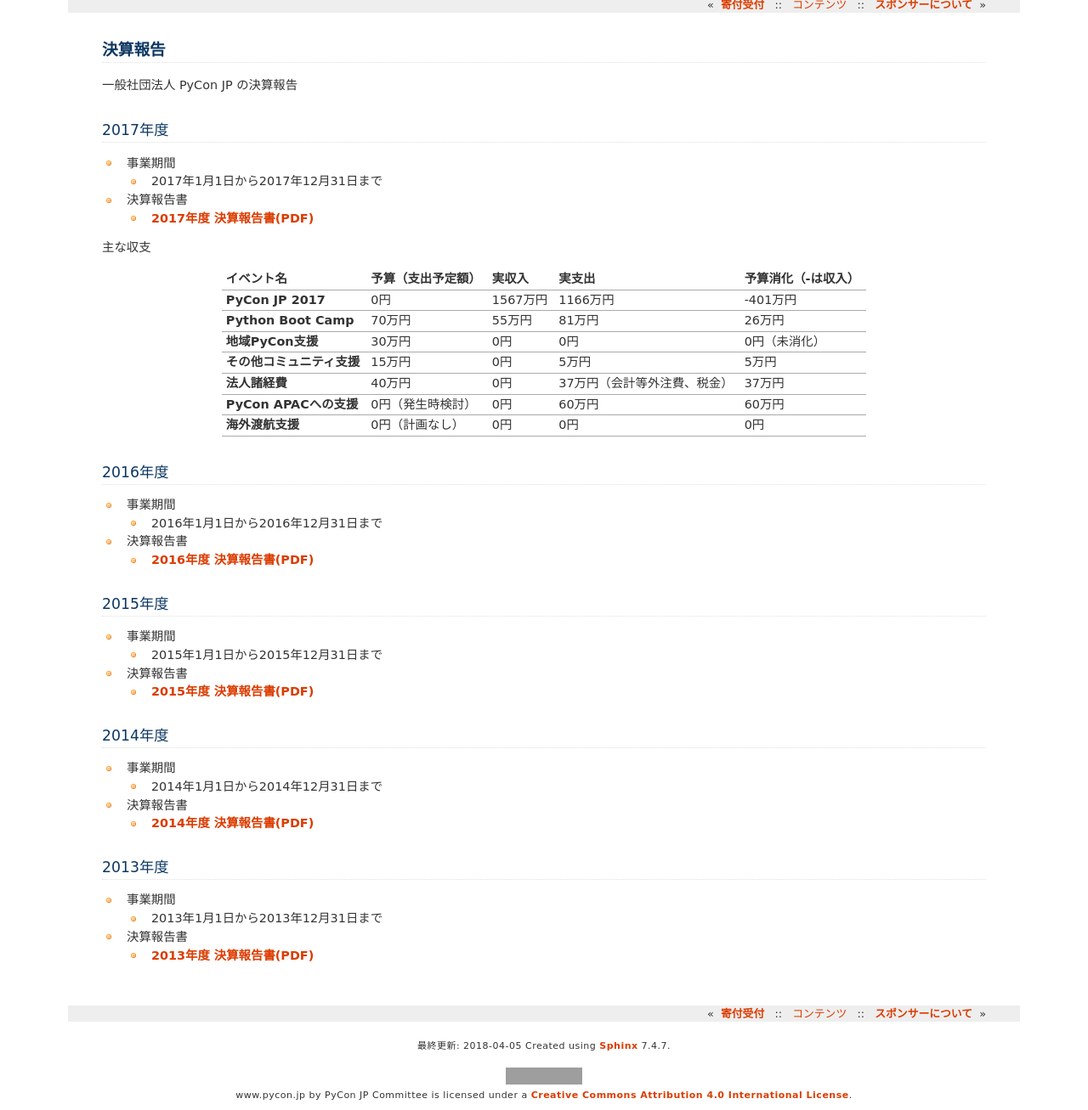
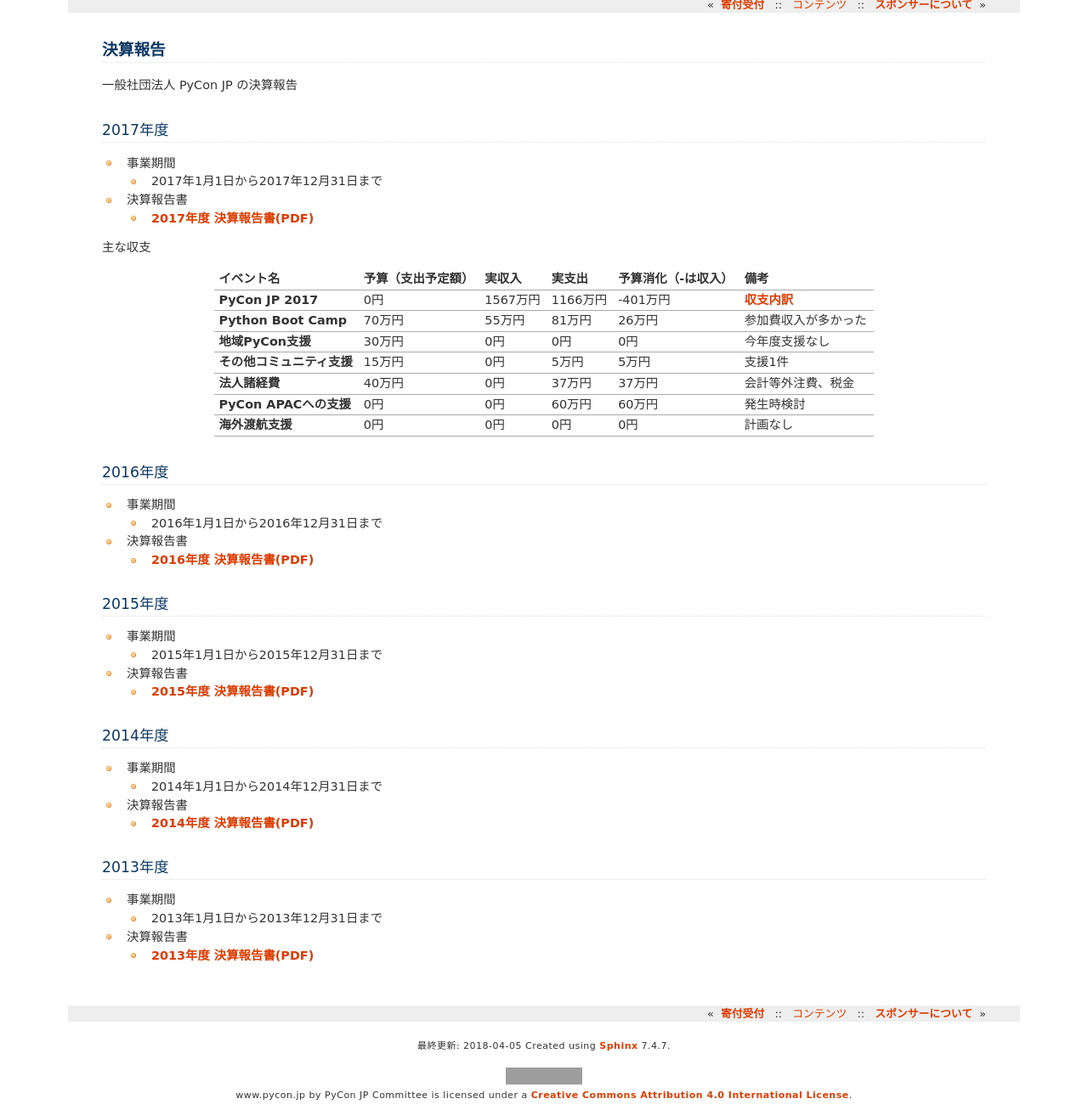
Before and after one commit to pyconjp/www.pycon.jp, a Sphinx documentation site: the page built from source/annualreport/index.rst, in a window 1280 px wide, cut to the strip 129-1436 px from the top of the page. Shown: the whole strip at 85% size. Built offline with Sphinx 7.4.7, drawn with Linux system fonts in a browser that asks for light colours; grey boxes are pictures that could not be loaded.

Commit message:
update 2017 report

```diff
--- a/source/annualreport/index.rst
+++ b/source/annualreport/index.rst
@@ -28,48 +28,56 @@
      - 実収入
      - 実支出
      - 予算消化（-は収入）
+     - 備考
 
    - - PyCon JP 2017
      - 0円
      - 1567万円
      - 1166万円
      - -401万円
+     - `収支内訳 <https://docs.google.com/spreadsheets/d/e/2PACX-1vRL87VulU6hVf3jY8BTr7HIWkeA7ocx_zG561cure6IcnsStvE_nvx6hcpaif5cxIfnVl7CVv6LWubx/pubhtml>`__
 
    - - Python Boot Camp
      - 70万円
      - 55万円
      - 81万円
      - 26万円
+     - 参加費収入が多かった
 
    - - 地域PyCon支援
      - 30万円
      - 0円
      - 0円
-     - 0円（未消化）
+     - 0円
+     - 今年度支援なし
 
    - - その他コミュニティ支援
      - 15万円
      - 0円
      - 5万円
      - 5万円
+     - 支援1件
 
    - - 法人諸経費
      - 40万円
      - 0円
-     - 37万円（会計等外注費、税金）
      - 37万円
+     - 37万円
+     - 会計等外注費、税金
 
    - - PyCon APACへの支援
-     - 0円（発生時検討）
+     - 0円
      - 0円
      - 60万円
      - 60万円
+     - 発生時検討
 
    - - 海外渡航支援
-     - 0円（計画なし）
      - 0円
      - 0円
      - 0円
+     - 0円
+     - 計画なし
 
 2016年度
 ================
```
